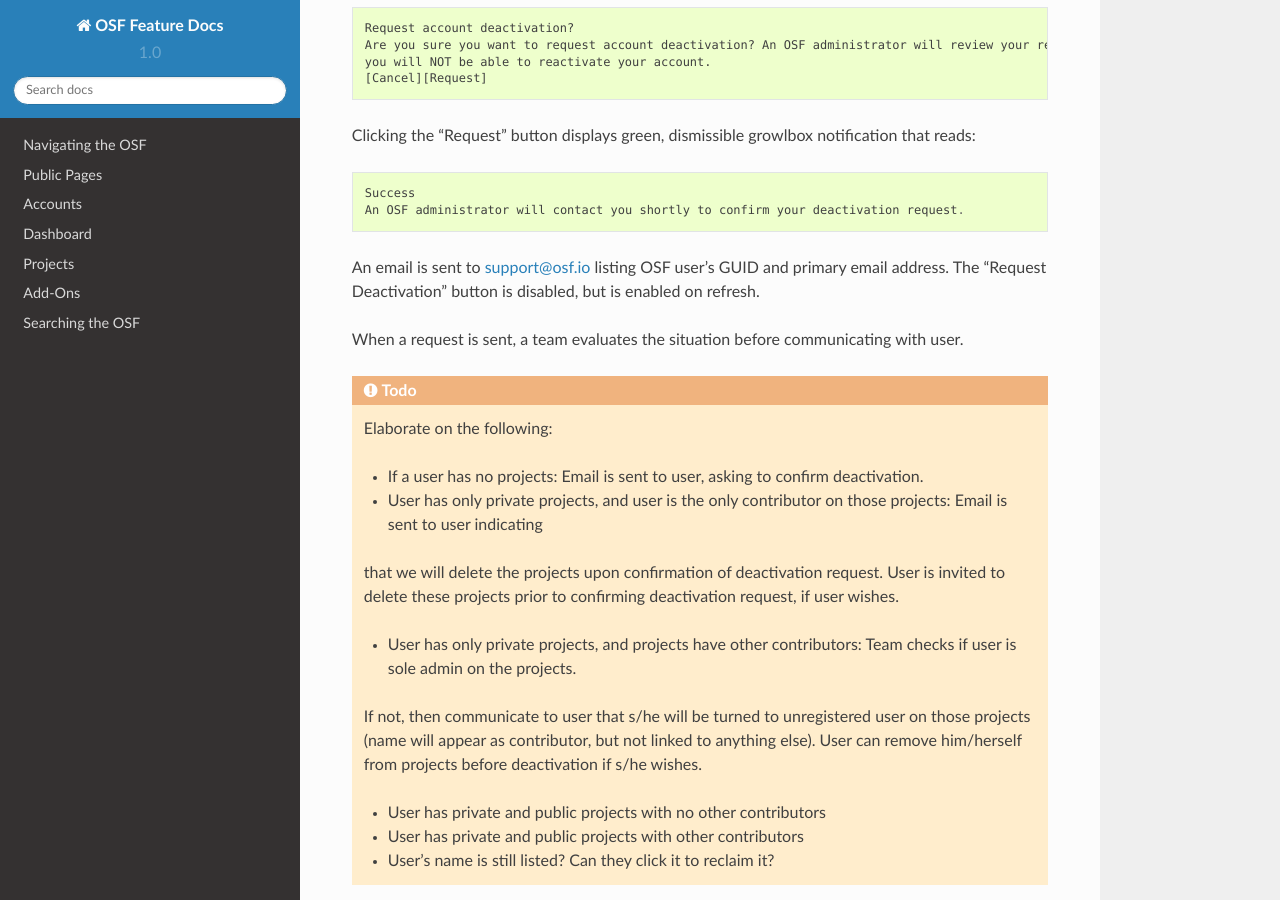
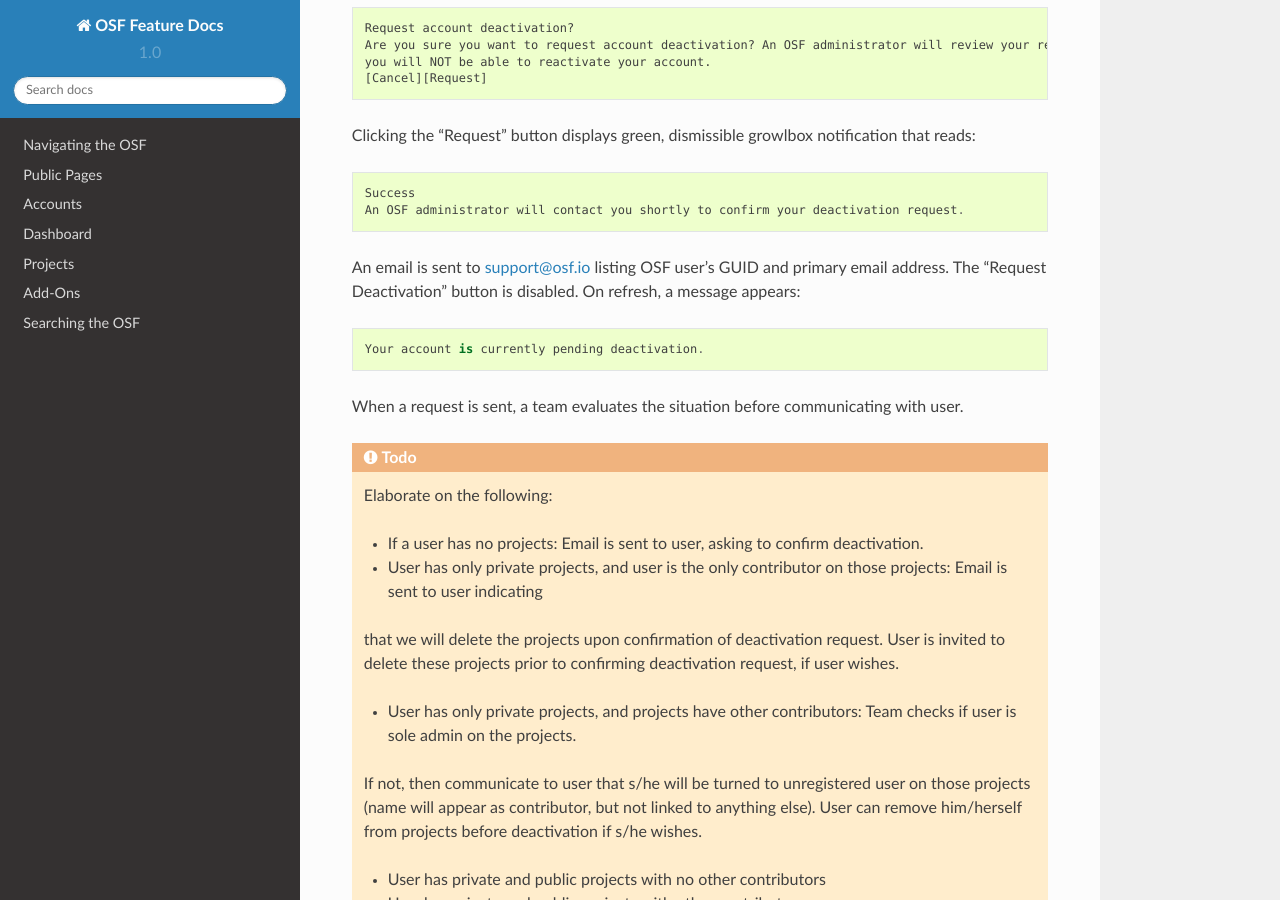
Before and after one commit to CenterForOpenScience/OSFDocs, a Sphinx documentation site: the page built from docs/accounts/account_settings.rst, in a window 1280 px wide and 900 px high, scrolled down 12395 px. Built offline with Sphinx 7.4.7 and the Read the Docs theme 2.0.0, drawn with Linux system fonts in a browser that asks for light colours.

Commit message:
change to deactivation [pr #5699]

```diff
--- a/docs/accounts/account_settings.rst
+++ b/docs/accounts/account_settings.rst
@@ -440,7 +440,9 @@
     An OSF administrator will contact you shortly to confirm your deactivation request.
 
 An email is sent to support@osf.io listing OSF user’s GUID and primary email address. The “Request Deactivation” button
-is disabled, but is enabled on refresh.
+is disabled. On refresh, a message appears::
+
+    Your account is currently pending deactivation.
 
 When a request is sent, a team evaluates the situation before communicating with user.
 
```
